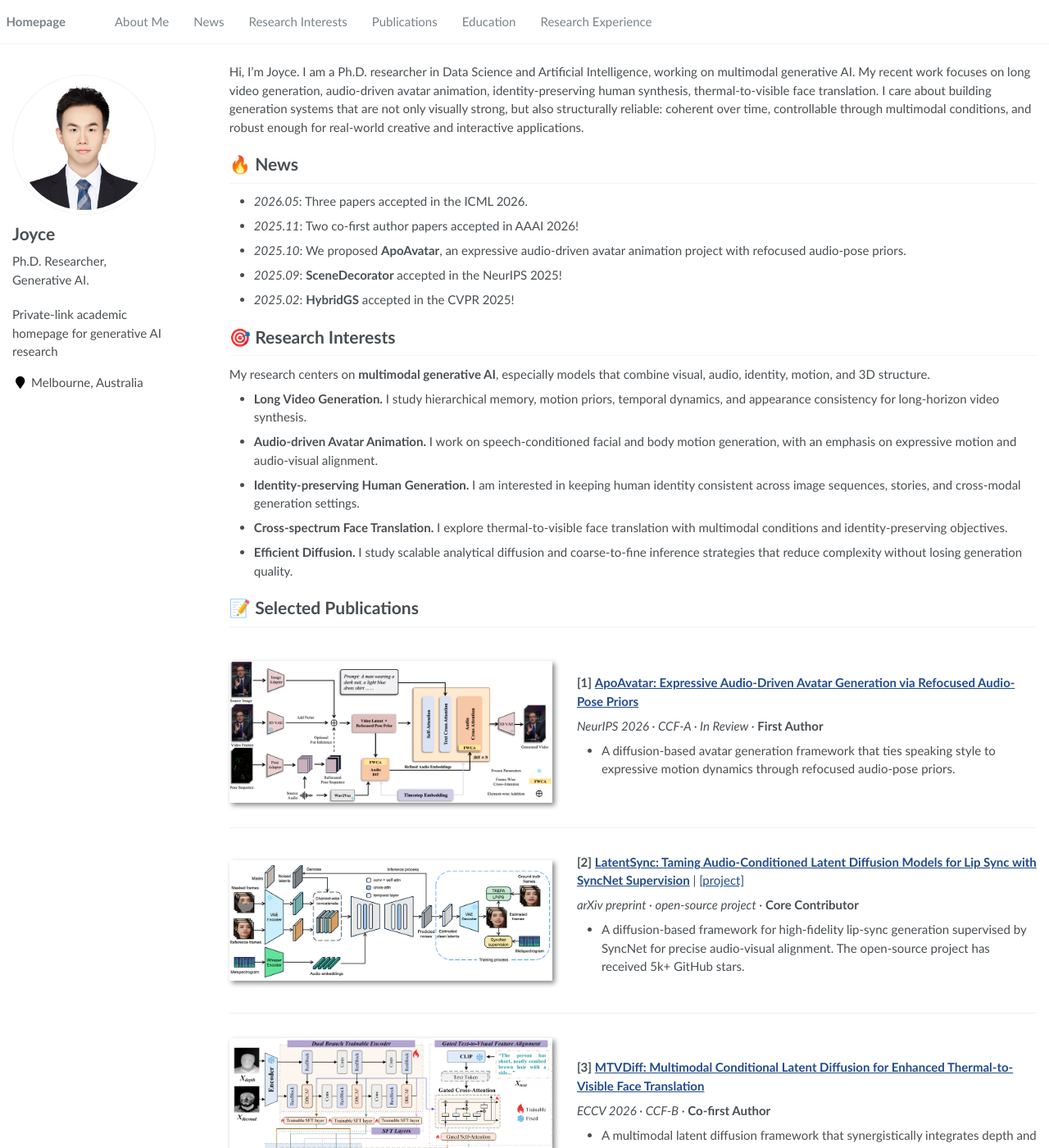
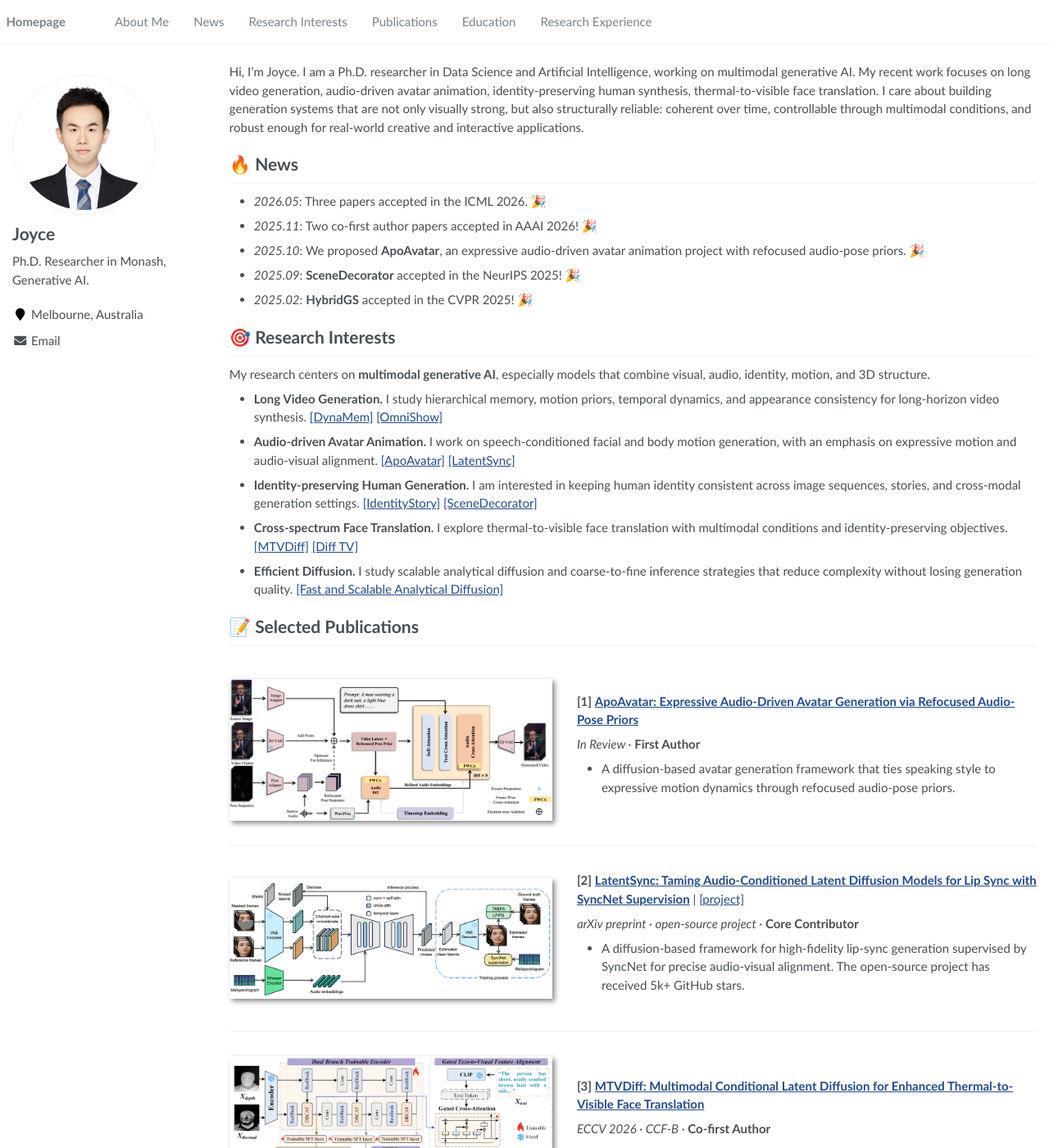
Before and after one commit to Jonyond-lin/joyce-ai, a Jekyll site: the page built from _pages/about.md, in a window 1280 px wide and 1400 px high. Shown: the whole window at 82% size. Built offline with Jekyll 4.4.1, drawn with Linux system fonts in a browser that asks for light colours.

Commit message:
Update news emojis, sidebar email/bio, and research interest links

```diff
--- a/_config.yml
+++ b/_config.yml
@@ -5,7 +5,7 @@
 
 # Site Settings
 title                    : "Joyce"
-description              : "Private-link academic homepage for generative AI research"
+description              : ""
 url                      : "https://jonyond-lin.github.io/joyce-ai"
 baseurl                  : "/joyce-ai"
 repository               : "Jonyond-lin/joyce-ai"
@@ -24,12 +24,12 @@ baidu_site_verification  :
 author:
   name             : "Joyce"
   avatar           : "images/profile.jpg"
-  bio              : "Ph.D. Researcher, Generative AI."
+  bio              : "Ph.D. Researcher in Monash, Generative AI."
   location         : "Melbourne, Australia"
   employer         :
   pubmed           :
   googlescholar    :
-  email            :
+  email            : "jingyu.lin@monash.edu"
   researchgate     :
   uri              :
   bitbucket        :
--- a/_pages/about.md
+++ b/_pages/about.md
@@ -15,22 +15,22 @@ Hi, I'm Joyce. I am a Ph.D. researcher in Data Science and Artificial Intelligen
 
 # 🔥 News
 
-- *2026.05*: Three papers accepted in the ICML 2026.
-- *2025.11*: Two co-first author papers accepted in AAAI 2026!
-- *2025.10*: We proposed **ApoAvatar**, an expressive audio-driven avatar animation project with refocused audio-pose priors.
-- *2025.09*: **SceneDecorator** accepted in the NeurIPS 2025!
-- *2025.02*: **HybridGS** accepted in the CVPR 2025!
+- *2026.05*: Three papers accepted in the ICML 2026. 🎉
+- *2025.11*: Two co-first author papers accepted in AAAI 2026! 🎉
+- *2025.10*: We proposed **ApoAvatar**, an expressive audio-driven avatar animation project with refocused audio-pose priors. 🎉
+- *2025.09*: **SceneDecorator** accepted in the NeurIPS 2025! 🎉
+- *2025.02*: **HybridGS** accepted in the CVPR 2025! 🎉
 
 
 # 🎯 Research Interests
 
 My research centers on **multimodal generative AI**, especially models that combine visual, audio, identity, motion, and 3D structure.
 
-- **Long Video Generation.** I study hierarchical memory, motion priors, temporal dynamics, and appearance consistency for long-horizon video synthesis.
-- **Audio-driven Avatar Animation.** I work on speech-conditioned facial and body motion generation, with an emphasis on expressive motion and audio-visual alignment.
-- **Identity-preserving Human Generation.** I am interested in keeping human identity consistent across image sequences, stories, and cross-modal generation settings.
-- **Cross-spectrum Face Translation.** I explore thermal-to-visible face translation with multimodal conditions and identity-preserving objectives.
-- **Efficient Diffusion.** I study scalable analytical diffusion and coarse-to-fine inference strategies that reduce complexity without losing generation quality.
+- **Long Video Generation.** I study hierarchical memory, motion priors, temporal dynamics, and appearance consistency for long-horizon video synthesis. [[DynaMem]](#pub-4) [[OmniShow]](#pub-6)
+- **Audio-driven Avatar Animation.** I work on speech-conditioned facial and body motion generation, with an emphasis on expressive motion and audio-visual alignment. [[ApoAvatar]](#pub-1) [[LatentSync]](#pub-2)
+- **Identity-preserving Human Generation.** I am interested in keeping human identity consistent across image sequences, stories, and cross-modal generation settings. [[IdentityStory]](#pub-7) [[SceneDecorator]](#pub-9)
+- **Cross-spectrum Face Translation.** I explore thermal-to-visible face translation with multimodal conditions and identity-preserving objectives. [[MTVDiff]](#pub-3) [[Diff TV]](#pub-12)
+- **Efficient Diffusion.** I study scalable analytical diffusion and coarse-to-fine inference strategies that reduce complexity without losing generation quality. [[Fast and Scalable Analytical Diffusion]](#pub-5)
 
 
 # 📝 Selected Publications
@@ -42,7 +42,7 @@ My research centers on **multimodal generative AI**, especially models that comb
 
 **[1]** **[ApoAvatar: Expressive Audio-Driven Avatar Generation via Refocused Audio-Pose Priors](https://openreview.net/forum?id=9fw3g2jFbc)**
 
-*NeurIPS 2026 · CCF-A · In Review ·* **First Author**
+*In Review ·* **First Author**
 
 - A diffusion-based avatar generation framework that ties speaking style to expressive motion dynamics through refocused audio-pose priors.
 </div>
```
